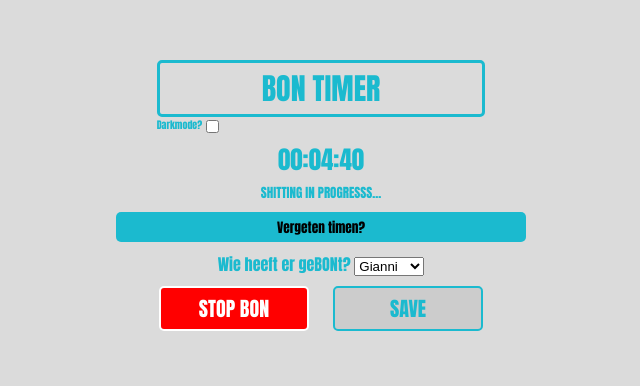
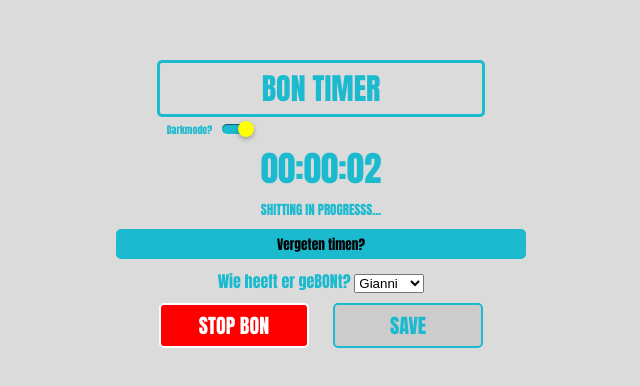
Before and after one commit to SanderSoftTouch/timerv2, a website: page index.html in a window 1280 px wide. Both pictures are taken after a click on the button "BON". Shown: the whole page, without its empty margins (319-959 px from the left). Drawn offline with Linux system fonts and the light colour scheme; no server answers.

Commit message:
Redone darkmode switch

```diff
--- a/index.css
+++ b/index.css
@@ -76,8 +76,41 @@ body{
     text-align: center;
 }
 
+/* Darkmode switch */
+.darkModeSwitch {
+    width: 25px;
+    height: 10px;
+    background: #1bbacf;
+    margin: 2px auto;
+    position: relative;
+    border-radius: 50px;
+    box-shadow: inset 0px 1px 1px rgba(0, 0, 0, 0.5), 0px 1px 0px rgba(255, 255, 255, 0.2);
+    label {
+      display: block;
+      width: 16px;
+      height: 16px;
+      position: absolute;
+      top: -3px;
+      left: -3px;
+      cursor: pointer;
+      background: rgb(54, 54, 54);
+      /* background: linear-gradient(to bottom, #fcfff4 0%, #dfe5d7 40%, #b3bead 100%);*/
+      border-radius: 50px;
+      box-shadow: 0px 2px 5px 0px rgba(0, 0, 0, 0.3);
+      transition: all 0.4s ease;
+    }
+    input[type=checkbox] {
+      visibility: hidden;
+      &:checked + label {
+        left: 16px;
+        background: yellow;
+      }
+    }
+  }
+/* End Darkmode switch */
+
 .timer{
-    font-size: 25px;
+    font-size: 35px;
     font-family: Impact, Haettenschweiler, 'Arial Narrow Bold', sans-serif;
     color: #1bbacf;
     padding-top: 5px;
@@ -118,6 +151,11 @@ body{
 
 .darkModeElement {
     height: 100%;
+    margin-top: 5px;
+    margin-left: 10px;
+    /*border-style: solid;
+    border-radius: 5px;
+    border-color: yellow;*/
 }
 
 .saveStatus{
--- a/index.html
+++ b/index.html
@@ -8,16 +8,18 @@
 </head>
 <body id="body">
     <div class="mainContainer" id="mainContainer">
+        <!-- Header -->
         <div class="headText" id="headText">
             BON TIMER
         </div>
+        <!-- End Header -->
         <div class="darkModeContainter">
             <div class="darkModeText darkModeElement" id="darkModeText">Darkmode?</div>
-            <div>
-                <label class="switch darkModeElement">
-                    <input type="checkbox" id="functionSwitch" onclick="darkMode()">
-                    <span class="slider"></span>
-                </label>
+            <div class="darkModeElement">
+                <div class="darkModeSwitch">
+                    <input type="checkbox" value="None" id="darkModeSwitch" name="check" onclick="darkMode()" checked />
+                    <label for="darkModeSwitch"></label>
+                </div>
             </div>
         </div>
         <div id="divtimer">
--- a/index.js
+++ b/index.js
@@ -2,6 +2,7 @@
 var timer = document.getElementById("timer");
 var timerOn;
 var timeStatus = "100"
+// status 000 = STOP BON press
 // Status 100 = 0 Minuten
 // Status 200 = >0 Minuten
 // Status 300 = >10 Minuten
@@ -58,7 +59,7 @@ function knopklik(button){
                 timeStatus = "400";
                 statusUpdate(timeStatus);
             }
-        }, 10);
+        }, 1000);
     } else {
         if(body.style.backgroundColor != "black"){
             button.style.backgroundColor = "#cccccc"
@@ -68,6 +69,8 @@ function knopklik(button){
         button.style.borderColor = "#1bbacf"
         button.style.color = "#1bbacf"
         button.innerHTML = "BON"
+        timeStatus = "000";
+        statusUpdate(timeStatus);
         clearInterval(timerOn) //stop_timer
     }
 }
@@ -108,20 +111,25 @@ function resetClick(){
 function statusUpdate(timeStatus){
     var status = document.getElementById("status");
     console.log(timeStatus);
-    if(timeStatus == 100){
+    if(timeStatus == "000"){
+        status.innerHTML = "HE IS BACK.... FINALLY"
+        status.style.color = "#1bbacf"
+        status.hidden = false;
+    }
+    if(timeStatus == "100"){
         status.hidden = true;
     }
-    if(timeStatus == 200){
+    if(timeStatus == "200"){
         status.innerHTML = "SHITTING IN PROGRESSS..."
         status.style.color = "#1bbacf"
         status.hidden = false;
     }
-    if(timeStatus == 300){
+    if(timeStatus == "300"){
         status.innerHTML = "DAMM YOU SHITTING A LOT";
         status.style.color = "orange"
         status.hidden = false;
     }
-    if(timeStatus == 400){
+    if(timeStatus == "400"){
         status.innerHTML = "STOP SHITTINGG GODDAMMIT"
         status.style.color = "red"
         status.hidden = false;
```
